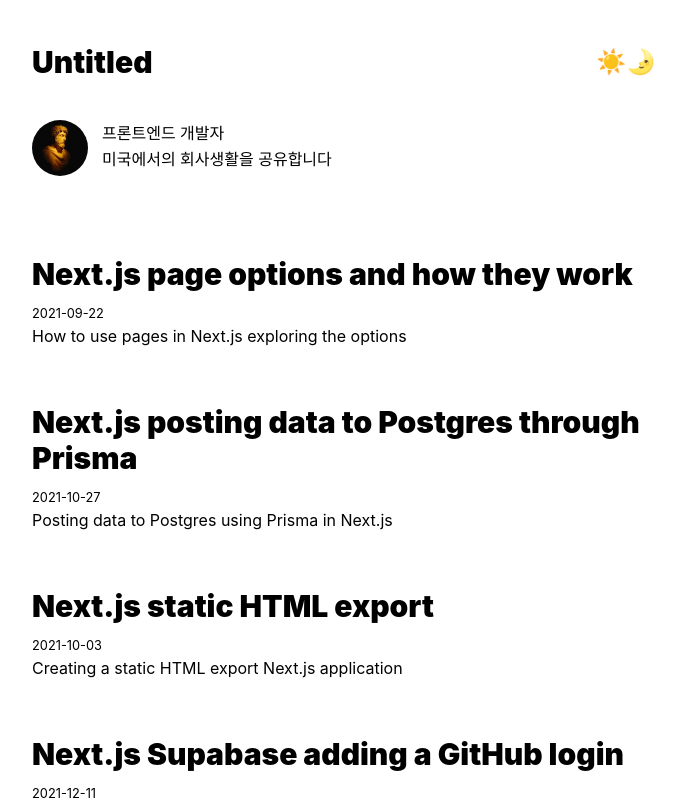
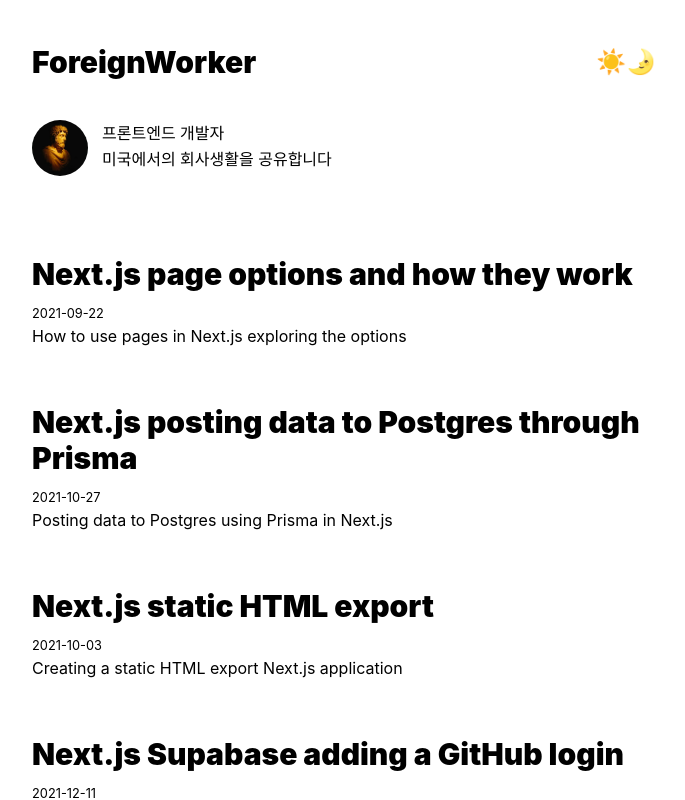
Before and after one commit to dongwook00/richmond, a Next.js app: page / in a window 1280 px wide. Shown: the top 800 px of the page, without its empty margins (296-981 px from the left). Built offline with nearby package versions, Linux system fonts and the light colour scheme.

Commit message:
refactor post fetching

```diff
--- a/components/Header.js
+++ b/components/Header.js
@@ -6,10 +6,10 @@
       <Link href="/">
         <a>
           {isHome ? (
-            <h1 className="text-3xl font-black">Untitled</h1>
+            <h1 className="text-3xl font-black">ForeignWorker</h1>
           ) : (
             <h3 className="text-[1.44rem] leading-[2.625rem] font-black">
-              Untitled
+              ForeignWorker
             </h3>
           )}
         </a>
--- a/pages/index.js
+++ b/pages/index.js
@@ -1,19 +1,8 @@
-import fs from "fs";
-import matter from "gray-matter";
+import getPosts from "../util/getPosts";
 import Post from "../components/Post";
 
 export async function getStaticProps() {
-  const files = fs.readdirSync("posts");
-
-  const posts = files.map((fileName) => {
-    const slug = fileName.replace(".md", "");
-    const readFile = fs.readFileSync(`posts/${fileName}`, "utf-8");
-    const { data: frontmatter } = matter(readFile);
-    return {
-      slug,
-      frontmatter,
-    };
-  });
+  const posts = getPosts();
 
   return {
     props: {
--- a/pages/post/[slug].js
+++ b/pages/post/[slug].js
@@ -1,6 +1,7 @@
 import fs from "fs";
-import matter from "gray-matter";
 import md from "markdown-it";
+import getPosts from "../../util/getPosts";
+import getPost from "../../util/getPost";
 
 export async function getStaticPaths() {
   const files = fs.readdirSync("posts");
@@ -9,6 +10,7 @@
       slug: fileName.replace(".md", ""),
     },
   }));
+  console.log("path", paths);
   return {
     paths,
     fallback: false,
@@ -16,8 +18,9 @@
 }
 
 export async function getStaticProps({ params: { slug } }) {
-  const fileName = fs.readFileSync(`posts/${slug}.md`, "utf-8");
-  const { data: frontmatter, content } = matter(fileName);
+  const { frontmatter, content } = getPost(slug);
+  const posts = getPosts();
+
   return {
     props: {
       frontmatter,
--- /dev/null
+++ b/util/getPost.js
@@ -0,0 +1,12 @@
+import fs from "fs";
+import matter from "gray-matter";
+
+export default function getPost(slug) {
+  const fileName = fs.readFileSync(`posts/${slug}.md`, "utf-8");
+  const { data: frontmatter, content } = matter(fileName);
+
+  return {
+    frontmatter,
+    content,
+  };
+}
--- /dev/null
+++ b/util/getPosts.js
@@ -0,0 +1,19 @@
+import fs from "fs";
+import matter from "gray-matter";
+
+export default function getPosts() {
+  const files = fs.readdirSync("posts");
+
+  const posts = files.map((fileName) => {
+    const slug = fileName.replace(".md", "");
+    const readFile = fs.readFileSync(`posts/${fileName}`);
+
+    const { data: frontmatter } = matter(readFile);
+    return {
+      slug,
+      frontmatter,
+    };
+  });
+
+  return posts;
+}
```
